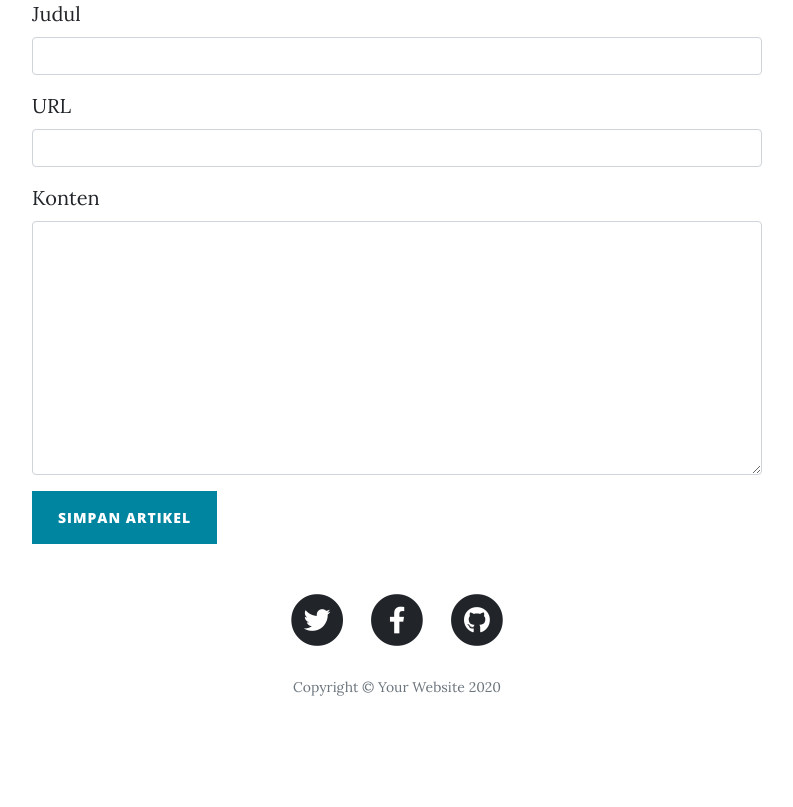
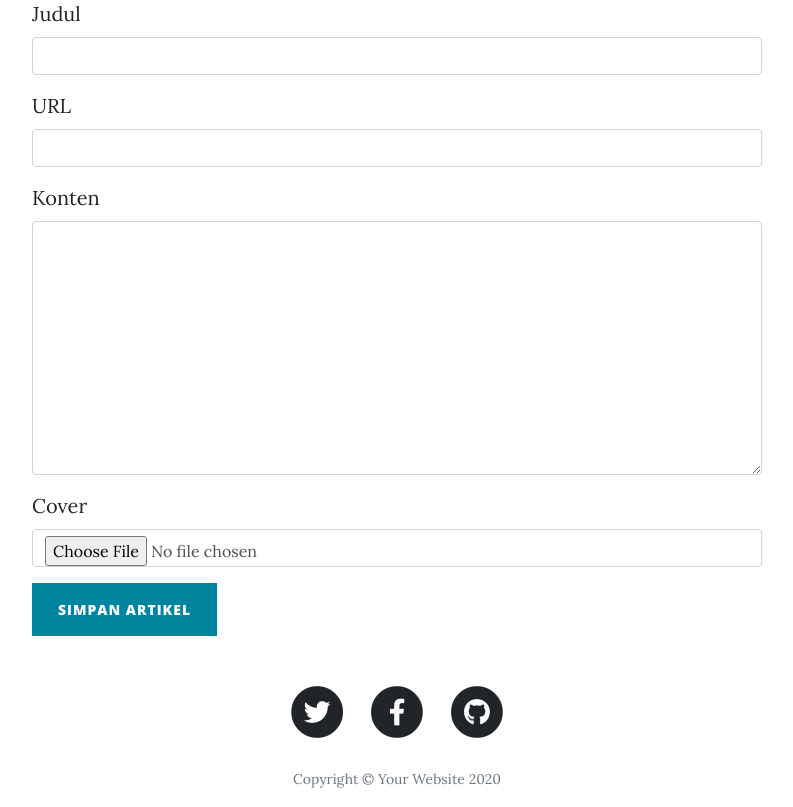
Before and after one commit to fi-stack/codeigniter-3, a CodeIgniter app: page /myapp/index.php/blog/add in a window 1280 px wide. Shown: the part 581-1388 px from the top of the page, without its empty margins (243-1036 px from the left). Before the commit the page ends 1277 px from the top, so only its background shows below. Run offline with CodeIgniter, Linux system fonts and the light colour scheme; some libraries are stand-ins or nearby versions.

Commit message:
Menggunakan Library Upload

```diff
--- a/application/controllers/Blog.php
+++ b/application/controllers/Blog.php
@@ -30,6 +30,21 @@ class Blog extends CI_Controller
             $data['title'] = $this->input->post('title');
             $data['url'] = $this->input->post('url');
             $data['content'] = $this->input->post('content');
+
+            $config['upload_path'] = './uploads/';
+            $config['allowed_types'] = 'gif|jpg|png';
+            $config['max_size'] = 1000;
+            $config['max_width'] = 1024;
+            $config['max_height'] = 768;
+
+            $this->load->library('upload', $config);
+
+            if (!$this->upload->do_upload('cover')) {
+                echo $this->upload->display_errors();
+            } else {
+                $data['cover'] = $this->upload->data('file_name');
+            }
+
             $id = $this->Blog_model->insertBlog($data);
 
             if ($id) {
--- a/application/views/form_add.php
+++ b/application/views/form_add.php
@@ -18,7 +18,7 @@
     <div class="row justify-content-center">
         <div class="col-lg-8">
             <h1>Tambah Artikel</h1>
-            <?= form_open(); ?>
+            <?= form_open_multipart(); ?>
             <div class="form-group">
                 <label>Judul</label>
                 <?= form_input('title', null,  'class="form-control"'); ?>
@@ -31,6 +31,10 @@
                 <label>Konten</label>
                 <?= form_textarea('content', null,  'class="form-control"'); ?>
             </div>
+            <div class="form-group">
+                <label>Cover</label>
+                <?= form_upload('cover', null,  'class="form-control"'); ?>
+            </div>
             <button class="btn btn-primary" type="submit">Simpan Artikel</button>
             <?= form_close(); ?>
         </div>
```
Also changed, not shown: application/views/detail.php (+8 -1 lines), uploads/gary.png (added), uploads/karen.png (added).
